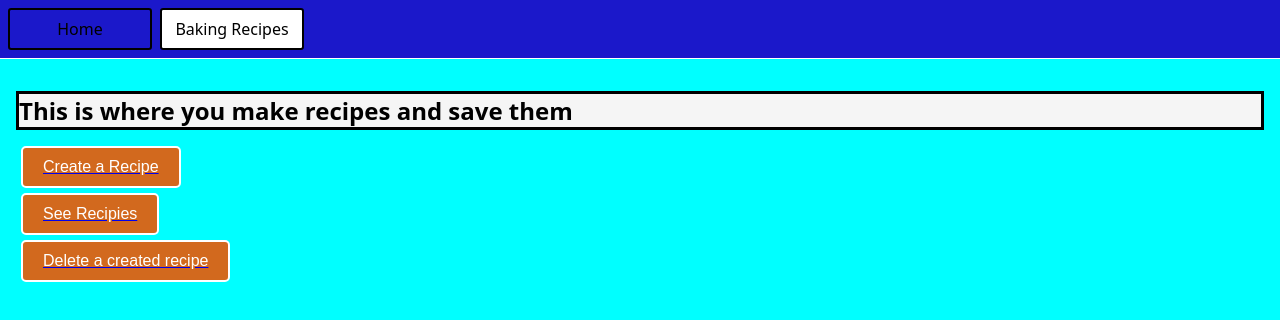
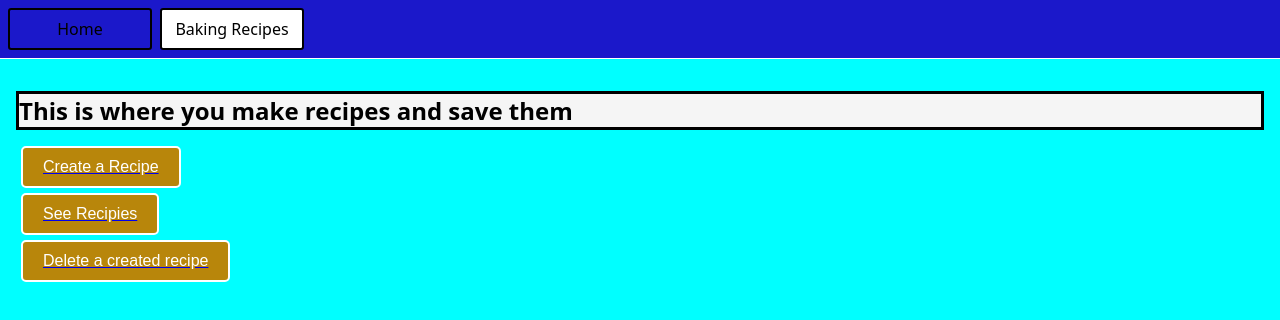
Before and after one commit to ProgramLogic/Baking-Project, a website: page page2.html in a window 1280 px wide. Drawn offline with Linux system fonts and the light colour scheme.

Commit message:
chanded button color

```diff
--- a/page2.html
+++ b/page2.html
@@ -18,7 +18,7 @@
       }
 
       button {
-        background-color:chocolate;
+        background-color:darkgoldenrod;
         color: white;
         border: 2px solid white;
       }
```
Also changed, not shown: page3.html (+1 -1 lines).
